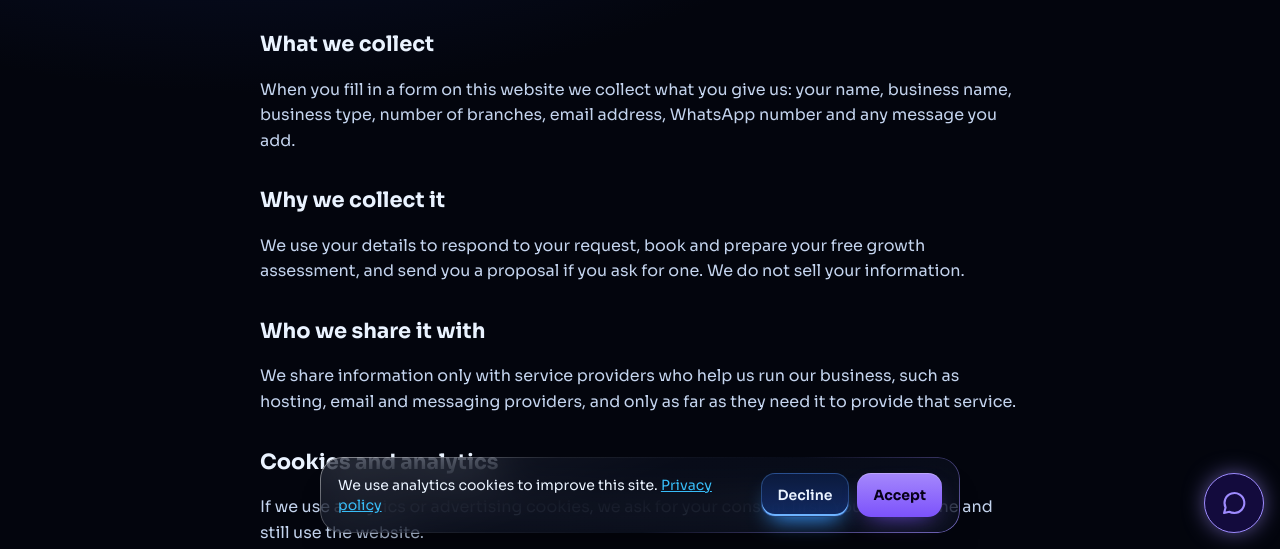
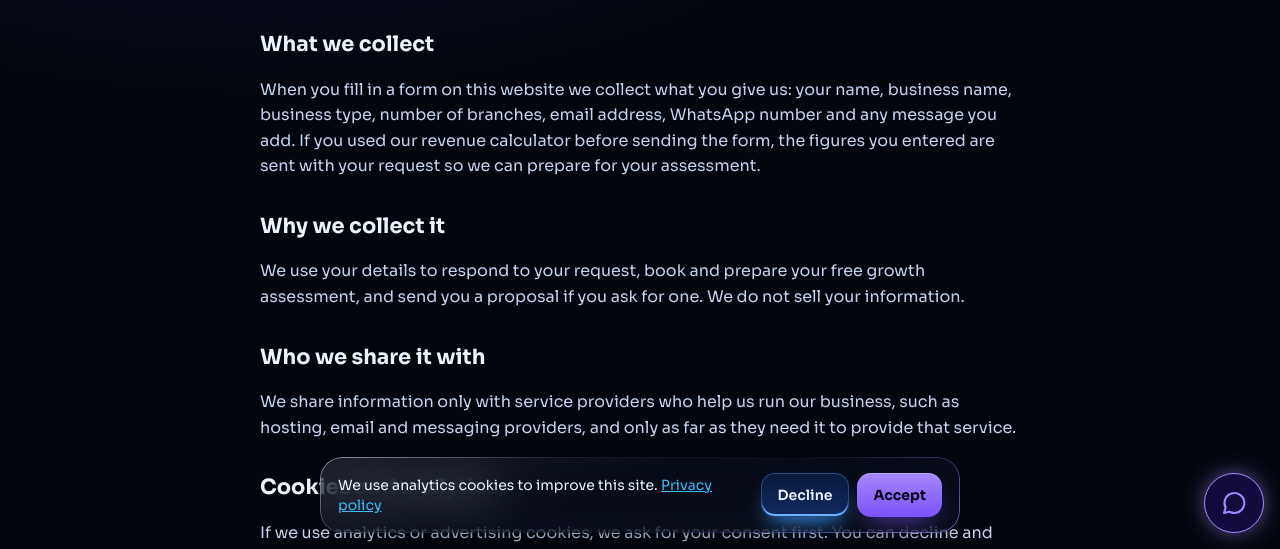
Before and after one commit to kavirg3/digital-rewards-site, a plain HTML site: page privacy.html in a window 1280 px wide. Shown: the part 251-800 px from the top of the page. Drawn offline with Linux system fonts and the light colour scheme.

Commit message:
Privacy: calculator figures are sent with the request
Co-Authored-By: Claude Opus 5.5 <noreply@anthropic.com>

```diff
--- a/privacy.html
+++ b/privacy.html
@@ -48,7 +48,7 @@
 <h1>Privacy Policy</h1>
 <p>Digital Rewards respects your privacy and handles personal information in line with South Africa's Protection of Personal Information Act (POPIA).</p>
 <h2>What we collect</h2>
-<p>When you fill in a form on this website we collect what you give us: your name, business name, business type, number of branches, email address, WhatsApp number and any message you add.</p>
+<p>When you fill in a form on this website we collect what you give us: your name, business name, business type, number of branches, email address, WhatsApp number and any message you add. If you used our revenue calculator before sending the form, the figures you entered are sent with your request so we can prepare for your assessment.</p>
 <h2>Why we collect it</h2>
 <p>We use your details to respond to your request, book and prepare your free growth assessment, and send you a proposal if you ask for one. We do not sell your information.</p>
 <h2>Who we share it with</h2>
```
